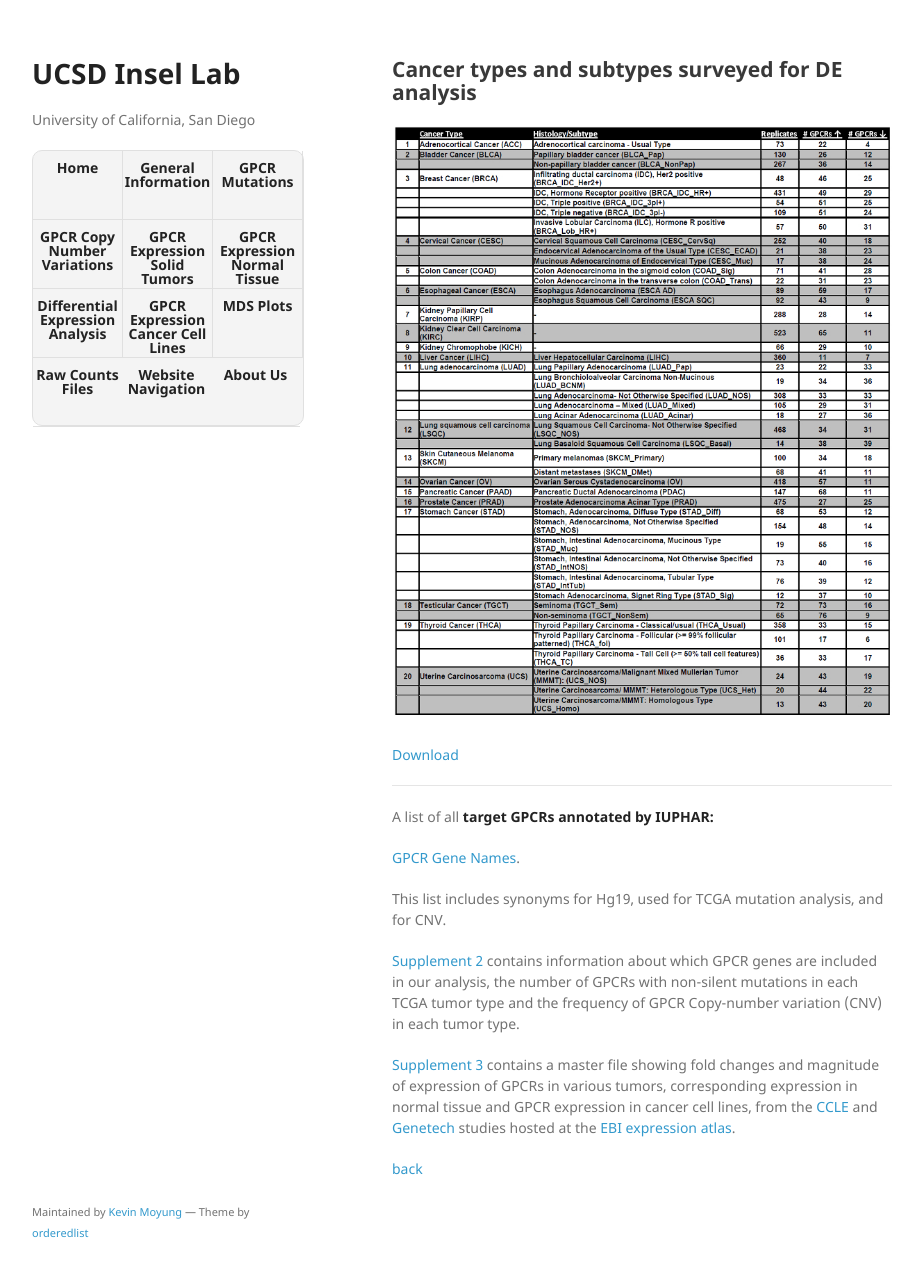
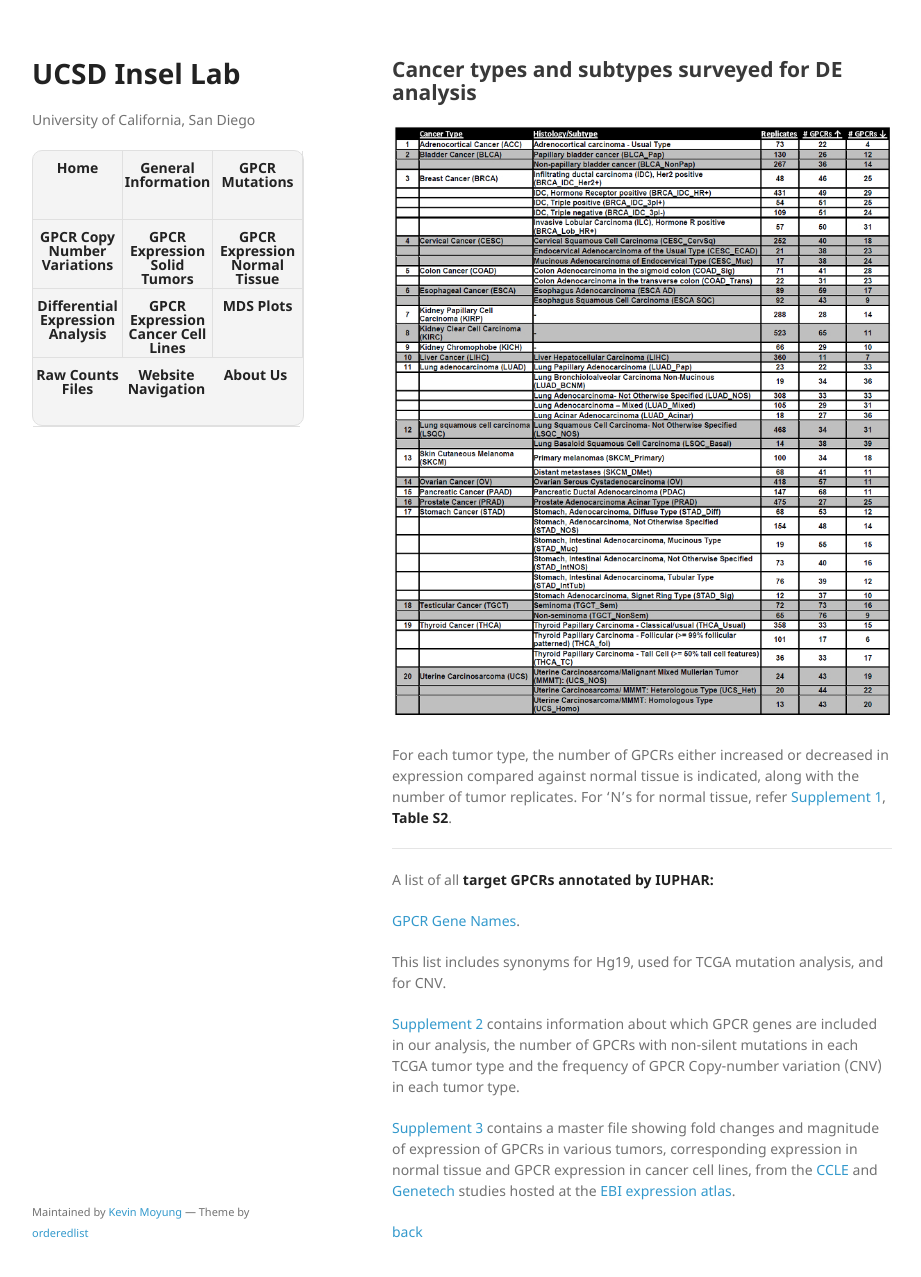
Before and after one commit to insellab/insellab.github.io, a Jekyll site: the page built from data.md, in a window 1280 px wide and 1312 px high. Shown: the top 1277 px of the window, without its empty margins (178-1099 px from the left). Built offline with Jekyll 4.4.1, drawn with Linux system fonts in a browser that asks for light colours; our own code applies the rules of GitHub Pages for plain Markdown files.

Commit message:
Update data.md

```diff
--- a/data.md
+++ b/data.md
@@ -6,7 +6,7 @@ layout: default
 
 ![](https://insellab.github.io/Picture2.jpg)
 
-[Download](https://insellab.github.io/Picture1.jpg)
+For each tumor type, the number of GPCRs either increased or decreased in expression compared against normal tissue is indicated, along with the number of tumor replicates. For 'N's for normal tissue, refer [Supplement 1](https://drive.google.com/open?id=1fvKFBhpNL4Nl_g5Be5b3O6FWHxHpU8C3), **Table S2**.
 
 * * *
 
```
